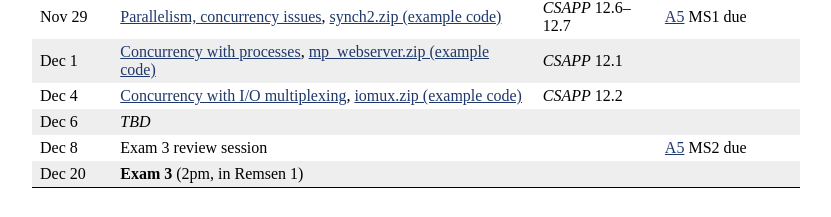
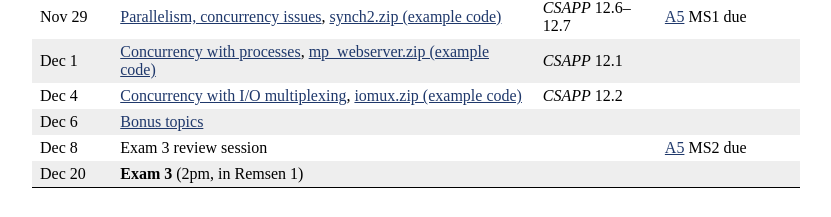
Before and after one commit to jhucsf/fall2023, a Jekyll site: the page built from schedule.md, in a window 1280 px wide. Shown: the part 1728-1945 px from the top of the page, without its empty margins (224-1055 px from the left). Built offline with Jekyll 4.4.1, drawn with Linux system fonts in a browser that asks for light colours.

Commit message:
bonus topics lecture

```diff
--- a/schedule.csv
+++ b/schedule.csv
@@ -40,6 +40,6 @@ Nov 27,"Thread synchronization",lectures/lecture30-public.pdf,synch.zip,*CSAPP*
 Nov 29,"Parallelism, concurrency issues",lectures/lecture31-public.pdf,synch2.zip,*CSAPP* 12.6–12.7,"[A5](assign/assign05.html) MS1 due"
 Dec 1,"Concurrency with processes",lectures/lecture32-public.pdf,mp_webserver.zip,*CSAPP* 12.1,
 Dec 4,"Concurrency with I/O multiplexing",lectures/lecture33-public.pdf,iomux.zip,*CSAPP* 12.2,
-Dec 6,*TBD*
+Dec 6,"Bonus topics",lectures/lecture34-public.pdf,,,
 Dec 8,"Exam 3 review session",,,,"[A5](assign/assign05.html) MS2 due"
 Dec 20,"**Exam 3** (2pm, in Remsen 1)"
--- a/schedule.md
+++ b/schedule.md
@@ -68,6 +68,6 @@ Nov 27 | [Thread synchronization](lectures/lecture30-public.pdf), [synch.zip (ex
 Nov 29 | [Parallelism, concurrency issues](lectures/lecture31-public.pdf), [synch2.zip (example code)](lectures/synch2.zip) | *CSAPP* 12.6–12.7 | [A5](assign/assign05.html) MS1 due
 Dec 1 | [Concurrency with processes](lectures/lecture32-public.pdf), [mp_webserver.zip (example code)](lectures/mp_webserver.zip) | *CSAPP* 12.1 |
 Dec 4 | [Concurrency with I/O multiplexing](lectures/lecture33-public.pdf), [iomux.zip (example code)](lectures/iomux.zip) | *CSAPP* 12.2 |
-Dec 6 | *TBD* |  |
+Dec 6 | [Bonus topics](lectures/lecture34-public.pdf) |  |
 Dec 8 | Exam 3 review session |  | [A5](assign/assign05.html) MS2 due
 Dec 20 | **Exam 3** (2pm, in Remsen 1) |  |
```
Also changed, not shown: 1 other file.
